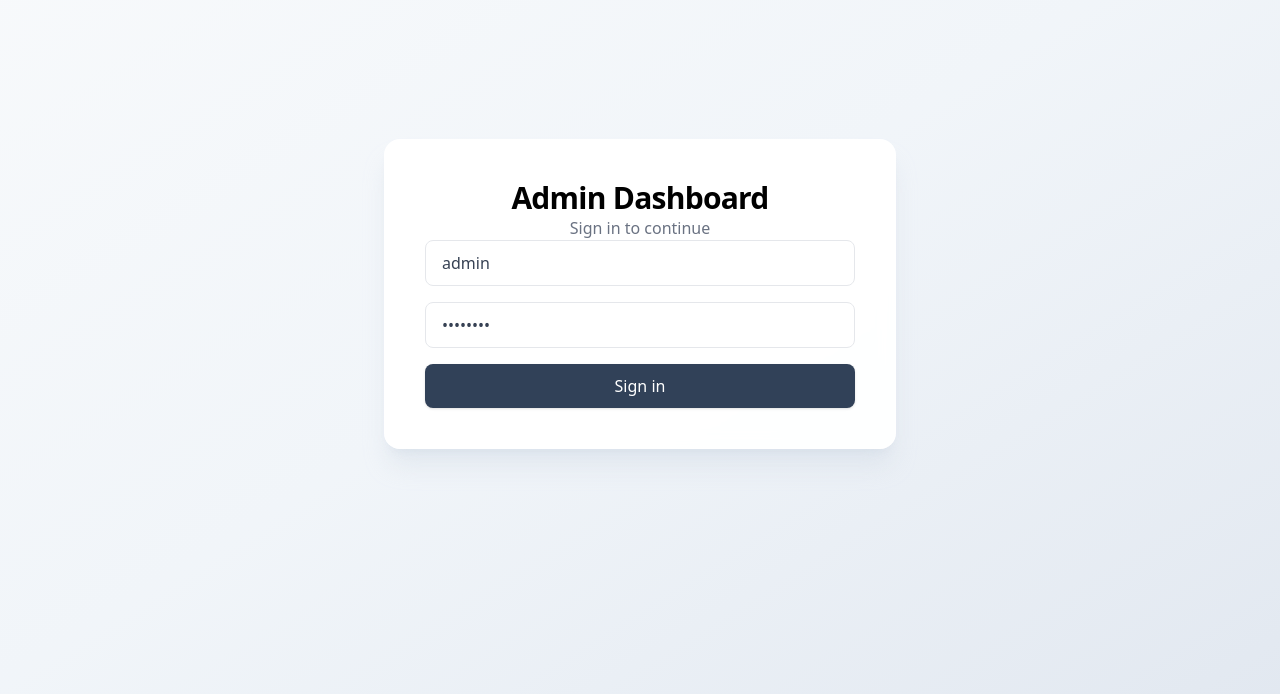
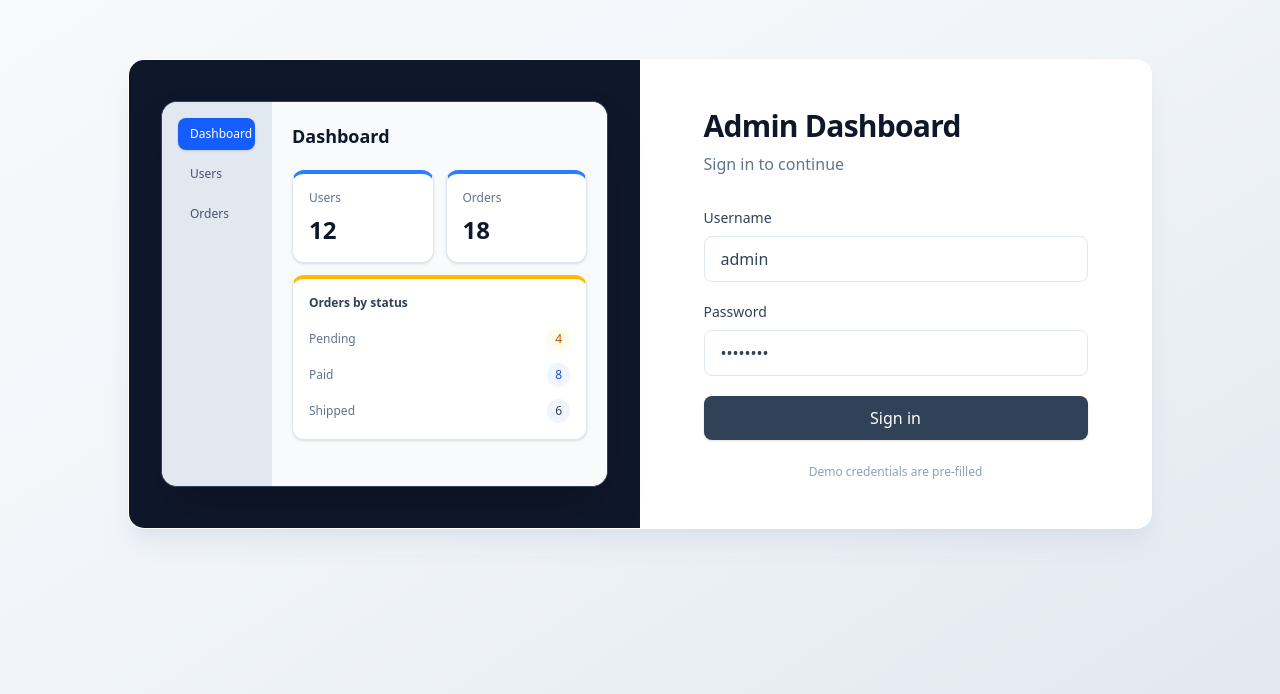
Before and after one commit to m-amroune/admin-dashboard, a Next.js app: page /login in a window 1280 px wide. Shown: the part 106-800 px from the top of the page. Built offline with nearby package versions, Linux system fonts and the light colour scheme.

Commit message:
style: improve login page

```diff
--- a/app/login/page.tsx
+++ b/app/login/page.tsx
@@ -9,10 +9,8 @@ import { LoginButton } from "./LoginButton";
 async function login() {
   "use server";
 
-  // Access the request cookie store (async in Next 16)
   const cookieStore = await cookies();
 
-  // Temporary session flag
   cookieStore.set("dh_session", "1", {
     path: "/",
     httpOnly: true,
@@ -20,37 +18,156 @@ async function login() {
     secure: process.env.NODE_ENV === "production",
   });
 
-  // Redirect after successful login
   redirect("/dashboard");
 }
 
 export default function Page() {
   return (
-    <div className="flex min-h-screen items-center justify-center bg-linear-to-br from-slate-50 via-slate-100 to-slate-200">
-      <div className="fade-in-up w-full max-w-lg rounded-2xl border border-white/80 bg-white/95 p-10 text-center text-lg shadow-xl shadow-slate-300/40 backdrop-blur-sm">
-        <h1 className=" text-3xl font-semibold tracking-tight">
+    <div className="flex min-h-screen items-center justify-center bg-linear-to-br from-slate-50 via-slate-100 to-slate-200 px-4 py-8">
+      <div className="fade-in-up grid w-full max-w-5xl overflow-hidden rounded-2xl border border-white/80 bg-white shadow-xl shadow-slate-300/40 lg:grid-cols-2">
+        {/* Dashboard preview */}
+        <div className="hidden bg-slate-900 p-8 lg:flex lg:items-center">
+          <div className="w-full overflow-hidden rounded-2xl border border-slate-700 bg-slate-100 shadow-2xl">
+            <div className="grid min-h-96 grid-cols-[110px_1fr]">
+              {/* Mini sidebar */}
+              <aside className="border-r border-slate-200 bg-slate-200 p-4">
+                <nav className="space-y-2 text-xs font-medium">
+                  <div className="rounded-lg bg-blue-600 px-3 py-2 text-white shadow-sm">
+                    Dashboard
+                  </div>
+
+                  <div className="rounded-lg px-3 py-2 text-slate-600">
+                    Users
+                  </div>
+
+                  <div className="rounded-lg px-3 py-2 text-slate-600">
+                    Orders
+                  </div>
+                </nav>
+              </aside>
+
+              {/* Mini dashboard */}
+              <div className="bg-slate-50 p-5">
+                <h2 className="text-lg font-semibold text-slate-900">
+                  Dashboard
+                </h2>
+
+                <div className="mt-5 grid grid-cols-2 gap-3">
+                  <div className="rounded-xl border border-slate-200 border-t-4 border-t-blue-500 bg-white p-4 shadow-sm">
+                    <p className="text-xs font-medium text-slate-500">
+                      Users
+                    </p>
+
+                    <p className="mt-2 text-2xl font-semibold text-slate-900">
+                      12
+                    </p>
+                  </div>
+
+                  <div className="rounded-xl border border-slate-200 border-t-4 border-t-blue-500 bg-white p-4 shadow-sm">
+                    <p className="text-xs font-medium text-slate-500">
+                      Orders
+                    </p>
+
+                    <p className="mt-2 text-2xl font-semibold text-slate-900">
+                      18
+                    </p>
+                  </div>
+                </div>
+
+                <div className="mt-3 rounded-xl border border-slate-200 border-t-4 border-t-amber-400 bg-white p-4 shadow-sm">
+                  <p className="text-xs font-semibold text-slate-700">
+                    Orders by status
+                  </p>
+
+                  <div className="mt-4 space-y-3 text-xs">
+                    <div className="flex items-center justify-between">
+                      <span className="text-slate-500">Pending</span>
+
+                      <span className="rounded-full bg-amber-50 px-2 py-1 font-medium text-amber-700">
+                        4
+                      </span>
+                    </div>
+
+                    <div className="flex items-center justify-between">
+                      <span className="text-slate-500">Paid</span>
+
+                      <span className="rounded-full bg-blue-50 px-2 py-1 font-medium text-blue-700">
+                        8
+                      </span>
+                    </div>
+
+                    <div className="flex items-center justify-between">
+                      <span className="text-slate-500">Shipped</span>
+
+                      <span className="rounded-full bg-slate-100 px-2 py-1 font-medium text-slate-700">
+                        6
+                      </span>
+                    </div>
+                  </div>
+                </div>
+              </div>
+            </div>
+          </div>
+        </div>
+
+        {/* Login form */}
+        <div className="flex items-center p-8 sm:p-10 lg:p-12">
+          <div className="mx-auto w-full max-w-sm">
+            <div className="mb-8">
+              <h1 className="text-3xl font-semibold tracking-tight text-slate-900">
                 Admin Dashboard
               </h1>
-        <p className="text-base text-gray-500 mt-1.6">Sign in to continue</p>
-        <form action={login} className="space-y-4">
+
+              <p className="mt-2 text-base text-slate-500">
+                Sign in to continue
+              </p>
+            </div>
+
+            <form action={login} className="space-y-5">
+              <div>
+                <label
+                  htmlFor="username"
+                  className="mb-2 block text-sm font-medium text-slate-700"
+                >
+                  Username
+                </label>
+
                 <input
+                  id="username"
                   type="text"
                   name="username"
                   defaultValue="admin"
                   aria-label="Username"
-            className="w-full rounded-lg border border-gray-200 bg-white px-4 py-2.5 text-base text-gray-700"
+                  className="w-full rounded-lg border border-slate-200 bg-white px-4 py-2.5 text-base text-slate-700 outline-none transition focus:border-slate-400 focus:ring-2 focus:ring-slate-100"
                 />
+              </div>
+
+              <div>
+                <label
+                  htmlFor="password"
+                  className="mb-2 block text-sm font-medium text-slate-700"
+                >
+                  Password
+                </label>
 
                 <input
+                  id="password"
                   type="password"
                   name="password"
                   defaultValue="demo1234"
                   aria-label="Password"
-            className="w-full rounded-lg border border-gray-200 bg-white px-4 py-2.5 text-base text-gray-700"
+                  className="w-full rounded-lg border border-slate-200 bg-white px-4 py-2.5 text-base text-slate-700 outline-none transition focus:border-slate-400 focus:ring-2 focus:ring-slate-100"
                 />
+              </div>
 
               <LoginButton />
             </form>
+
+            <p className="mt-6 text-center text-xs text-slate-400">
+              Demo credentials are pre-filled
+            </p>
+          </div>
+        </div>
       </div>
     </div>
   );
```
Lines whose indentation alone changed are shown as unchanged.
